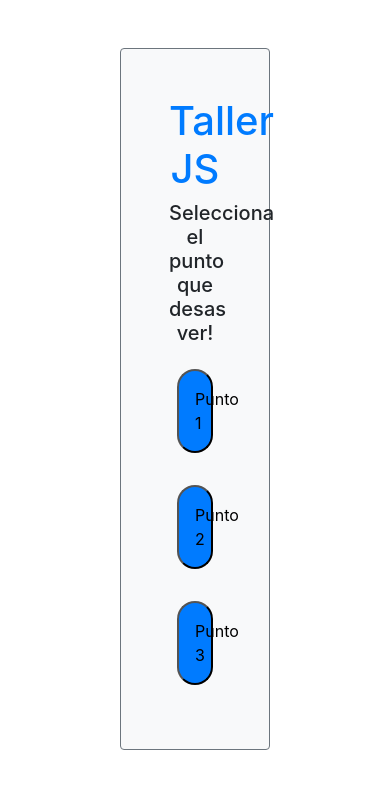
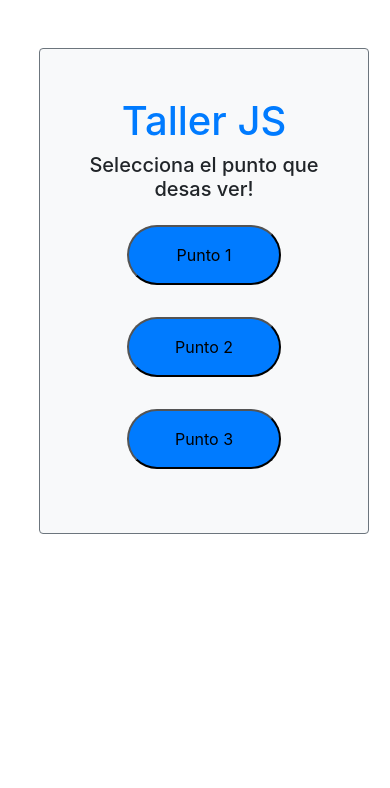
Before and after one commit to habartolom/2020-09-15-Taller-JS, a plain HTML site: page index.html in a window 390 px wide. Drawn offline with nearby package versions, Linux system fonts and the light colour scheme.

Commit message:
Responsive

```diff
--- a/assets/scripts/script.js
+++ b/assets/scripts/script.js
@@ -26,7 +26,7 @@ function initExercise1(){
     }
     exercise.innerText = 'Punto 1';
     header.innerText = 'Tu lista ordenada alfabeticamente es:';
-    answer.innerText = '[' + namesList.sort() + ']';
+    answer.innerText = '[' + namesList.sort().join(", ") + ']';
 }
 
 function initExercise2() {
@@ -42,7 +42,7 @@ function initExercise2() {
     }
 
     exercise.innerText = 'Punto 2';
-    header.innerText = 'Tu frase invertida es: ' + invertedPhrase;
+    header.innerHTML = 'Tu frase invertida es: <p class="font-weight-normal">' + invertedPhrase + '</p>';
     answer.innerText = 'Tiene ' + letters + ' letra(s) y ' + (phrase.length - letters) + ' espacio(s)';
 }
 
--- a/index.html
+++ b/index.html
@@ -8,17 +8,17 @@
     <link rel="stylesheet" href="./assets/styles/style.css">
 </head>
 <body>
-    <div class="container d-flex justify-content-around">
-        <div class="m-5 p-5 border border-secondary rounded bg-light col-5">
+    <div class="container d-flex flex-wrap justify-content-around">
+        <div class="m-4 mt-5 p-5 border border-secondary rounded bg-light col-11 col-md-8 col-lg-5">
             <h1 class="text-primary text-center">Taller JS</h1>
             <h5 class="text-center">Selecciona el punto que desas ver!</h5>
             <div class="buttons d-flex flex-column justify-content-center align-items-center">
-                <button class="button bg-primary p-3 m-3 rounded-pill col-4" id="exercise1">Punto 1</button>
-                <button class="button bg-primary p-3 m-3 rounded-pill col-4" id="exercise2">Punto 2</button>
-                <button class="button bg-primary p-3 m-3 rounded-pill col-4" id="exercise3">Punto 3</button>
+                <button class="button bg-primary p-3 m-3 rounded-pill col-8 col-md-7 col-lg-5" id="exercise1">Punto 1</button>
+                <button class="button bg-primary p-3 m-3 rounded-pill col-8 col-md-7 col-lg-5" id="exercise2">Punto 2</button>
+                <button class="button bg-primary p-3 m-3 rounded-pill col-8 col-md-7 col-lg-5" id="exercise3">Punto 3</button>
             </div>
         </div>
-        <div class="m-5 p-5 border border-secondary rounded bg-light col-5 d-none" id="rightPanel">
+        <div class="m-4 mt-5 p-5 border border-secondary rounded bg-light col-11 col-md-8 col-lg-5 d-none" id="rightPanel">
             <div class="d-flex flex-column align-items-center justify-content-center" id="solution">
                 <h4 class="text-primary text-center m-3" id="exercise"></h4>
                 <h5 class="text-center m-1" id="header"></h5>
```
